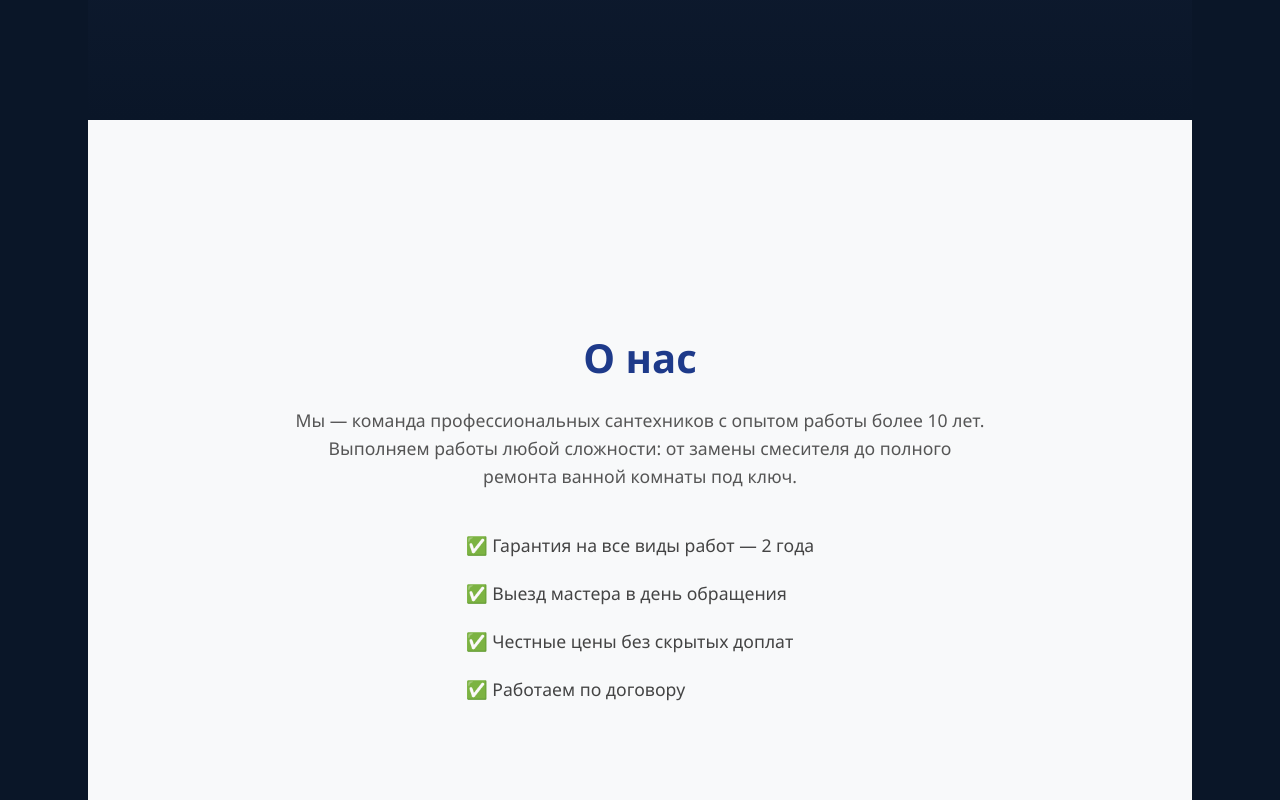
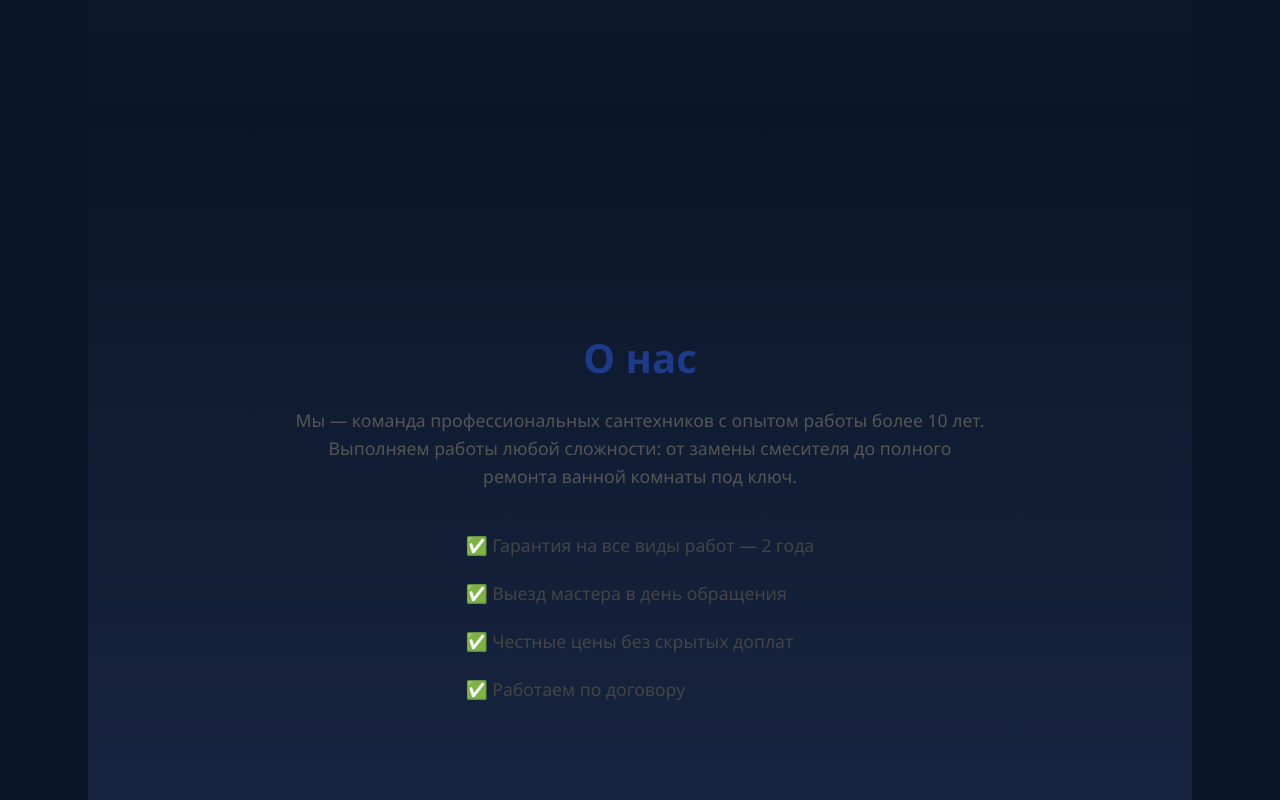
Before and after one commit to Deleted00s/auto-services-site, a React (Create React App) app: page / in a window 1280 px wide. Shown: the part 840-1640 px from the top of the page. Built offline with nearby package versions, Linux system fonts and the light colour scheme; no server answers.

Commit message:
styling2

```diff
--- a/src/pages/Home.css
+++ b/src/pages/Home.css
@@ -94,7 +94,7 @@ html {
 .about-section {
   min-height: 100vh;
   padding: 80px 20px;
-  background-color: #f8f9fa;
+  background: linear-gradient(180deg, #0a1628, #1a2744);
   display: flex;
   flex-direction: column;
   justify-content: center;
```
